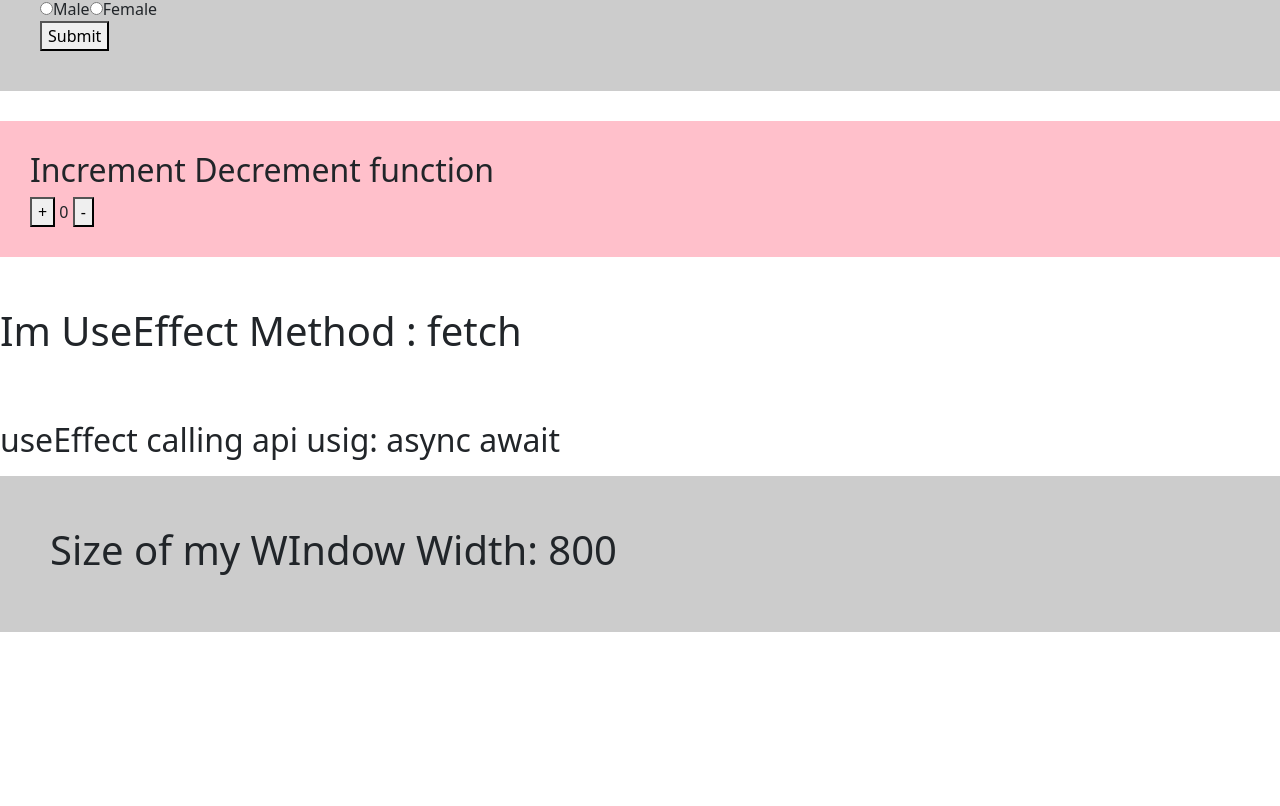
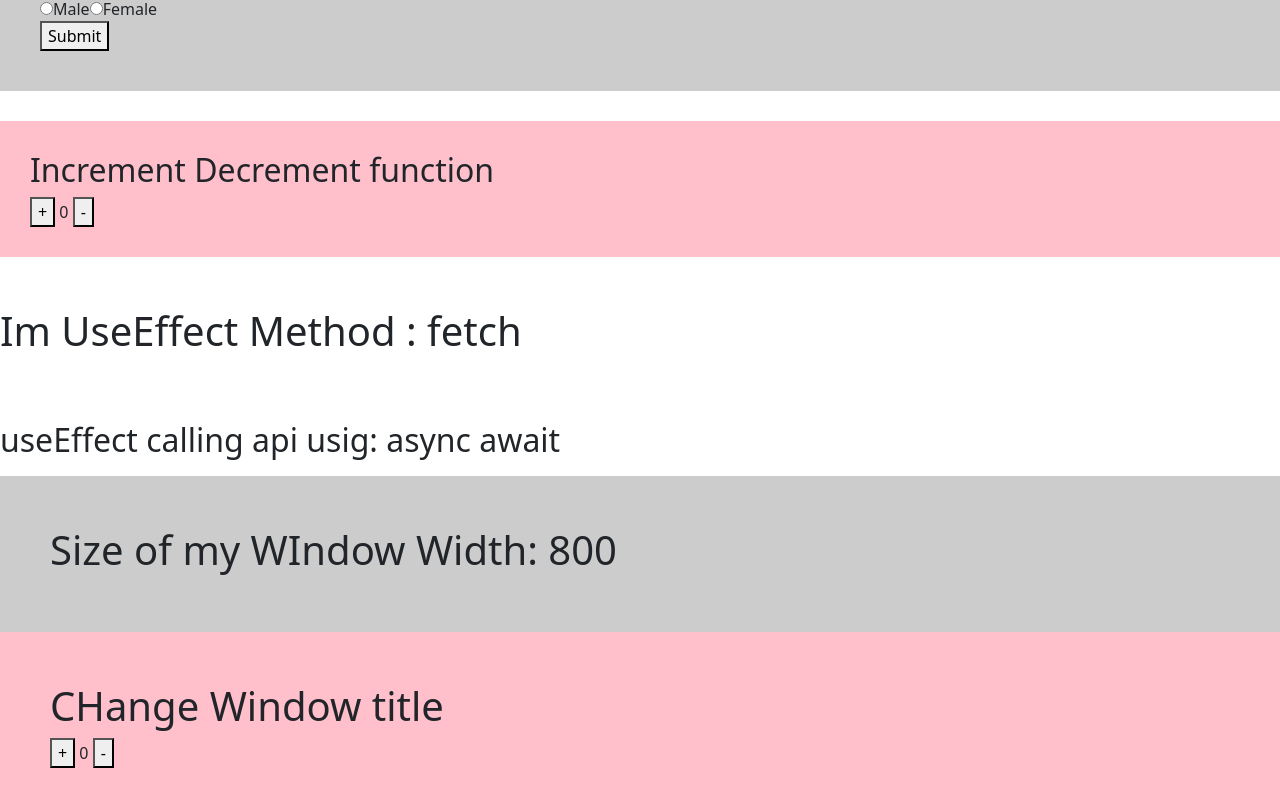
Before and after one commit to RazelRaz/Meet-with-react-hooks, a React (Vite) app: page / in a window 1280 px wide. Shown: the part 753-1559 px from the top of the page. Before the commit the page ends 1385 px from the top, so only its background shows below. Built offline with nearby package versions, Linux system fonts and the light colour scheme; no server answers.

Commit message:
CHange Window title with hooks

```diff
--- a/src/App.jsx
+++ b/src/App.jsx
@@ -11,6 +11,7 @@ import IncrementDecrement from "./components/IncrementDecrement"
 import UseStateImmutableArray from "./components/UseStateImmutableArray"
 import UseStateUnderstadingInside from "./components/UseStateUnderstadingInside"
 import UsigAsyncAwait from "./components/UsigAsyncAwait"
+import WindowTitle from "./components/WindowTitle"
 import WindowWidth from "./components/WindowWidth"
 import UseStateImmutableObject from "./components/useStateImmutableObject"
 
@@ -34,6 +35,7 @@ function App() {
       <ArgumentsAndUses></ArgumentsAndUses>
       <UsigAsyncAwait></UsigAsyncAwait>
       <WindowWidth></WindowWidth>
+      <WindowTitle></WindowTitle>
     </>
   )
 }
--- a/src/components/WindowTitle.jsx
+++ b/src/components/WindowTitle.jsx
@@ -1,9 +1,23 @@
+import { useEffect, useState } from "react";
 
 
 const WindowTitle = () => {
+
+    const [increment, setIncrement] = useState(0);
+
+    const countUpdate = (value) => {
+        if(value === 'inc') return setIncrement(increment + 1)
+        if(value === 'dec') return setIncrement(increment - 1)
+    }
+
+    useEffect(() => {
+        document.title = increment
+    })
+
     return (
-        <div>
-
+        <div style={{padding:'50px 50px', background:'pink'}}>
+            <h1>CHange Window title</h1>
+            <button onClick={() => countUpdate('inc')}>+</button> {increment} <button onClick={() => countUpdate('dec')}>-</button>
         </div>
     );
 };
```
